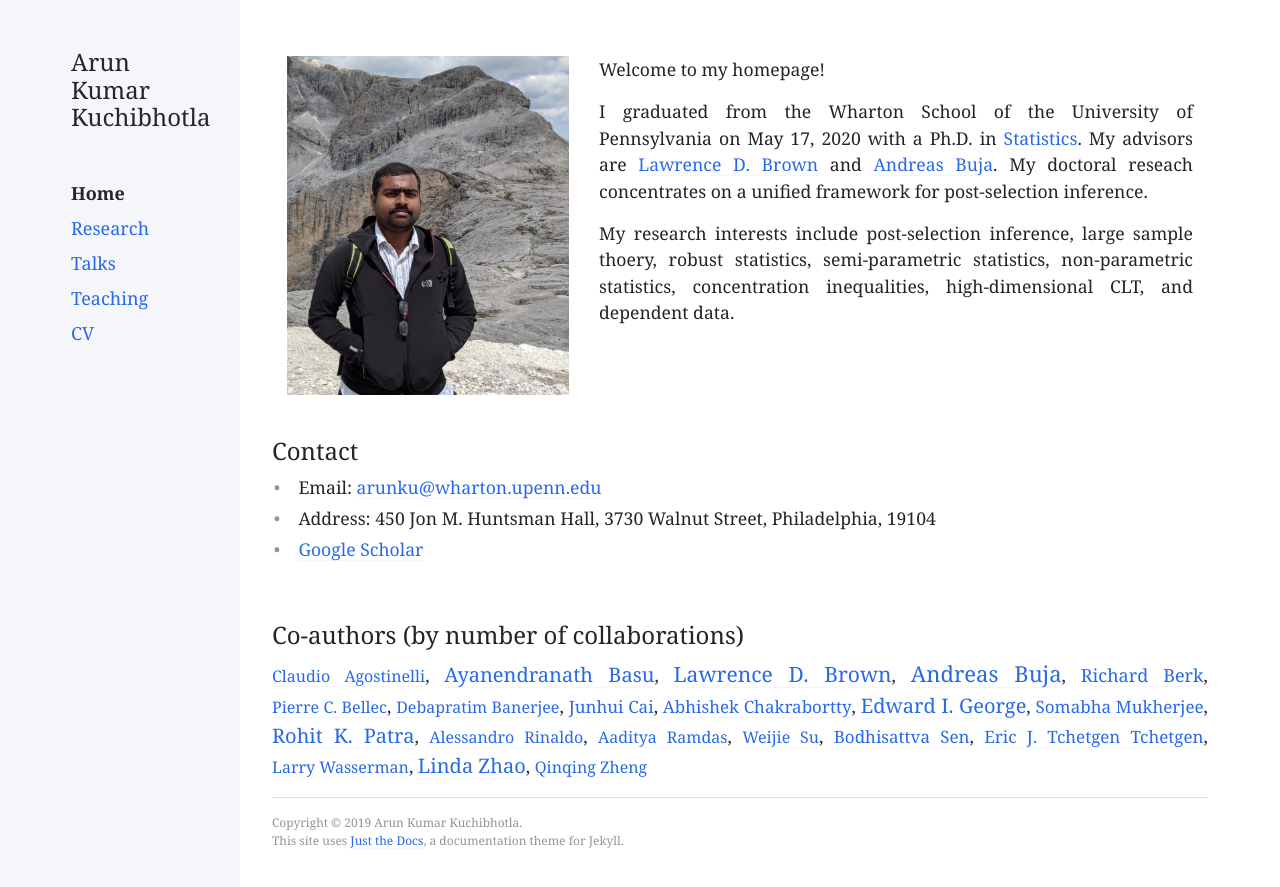
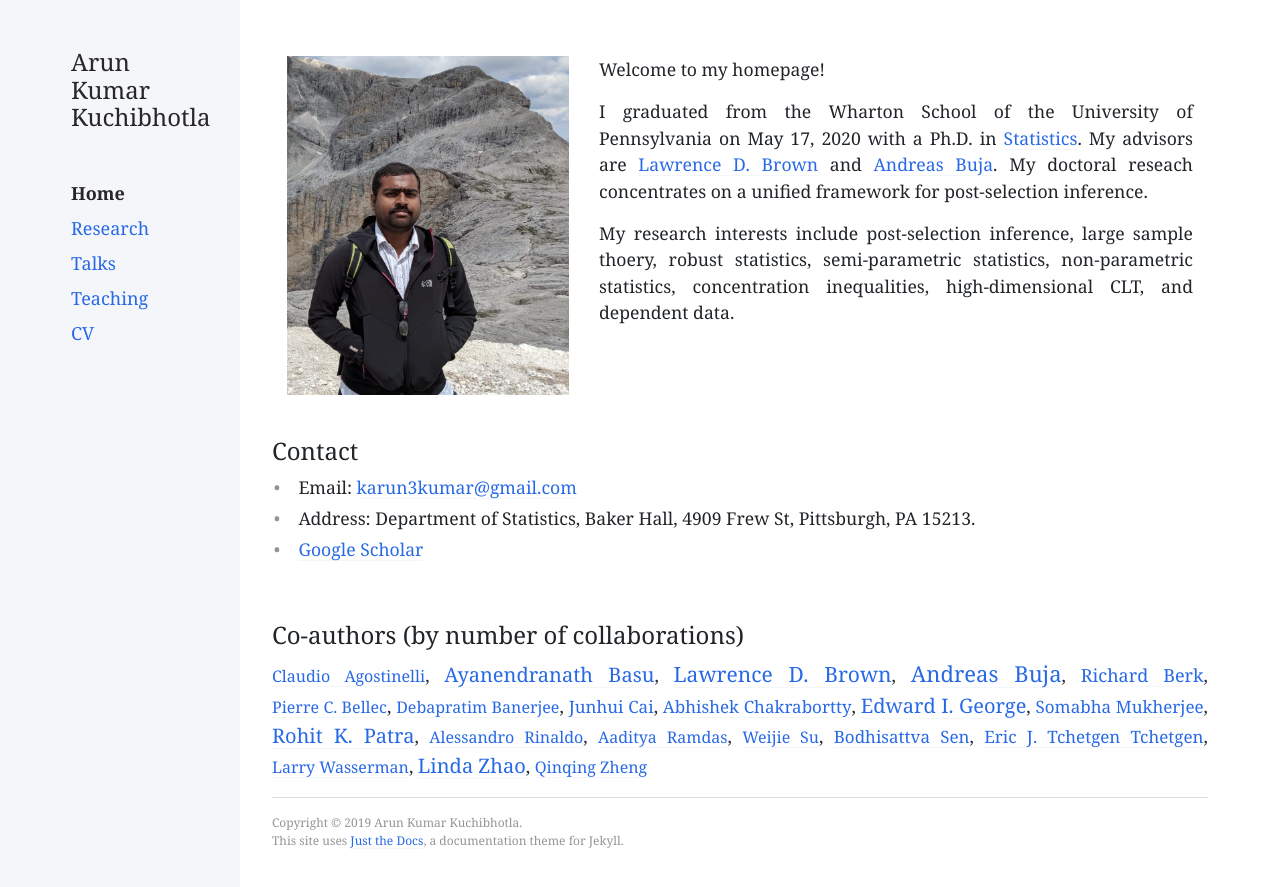
Before and after one commit to Arun-Kuchibhotla/Arun-Kuchibhotla.github.io, a Jekyll site: the page built from index.md, in a window 1280 px wide. Shown: the top 887 px of the page. Built offline with Jekyll 4.4.1, drawn with Linux system fonts in a browser that asks for light colours; nearby versions of some CDN libraries.

Commit message:
Update index.md

```diff
--- a/index.md
+++ b/index.md
@@ -55,8 +55,8 @@ permalink: /
 
 ## Contact
 
-- Email: [arunku@wharton.upenn.edu](arunku@wharton.upenn.edu)
-- Address: 450 Jon M. Huntsman Hall, 3730 Walnut Street, Philadelphia, 19104
+- Email: [karun3kumar@gmail.com](karun3kumar@gmail.com)
+- Address: Department of Statistics, Baker Hall, 4909 Frew St, Pittsburgh, PA 15213.
 - [Google Scholar](https://scholar.google.com.hk/citations?user=k2uOCu0AAAAJ&hl=en&oi=ao)
 
 <br>
```
